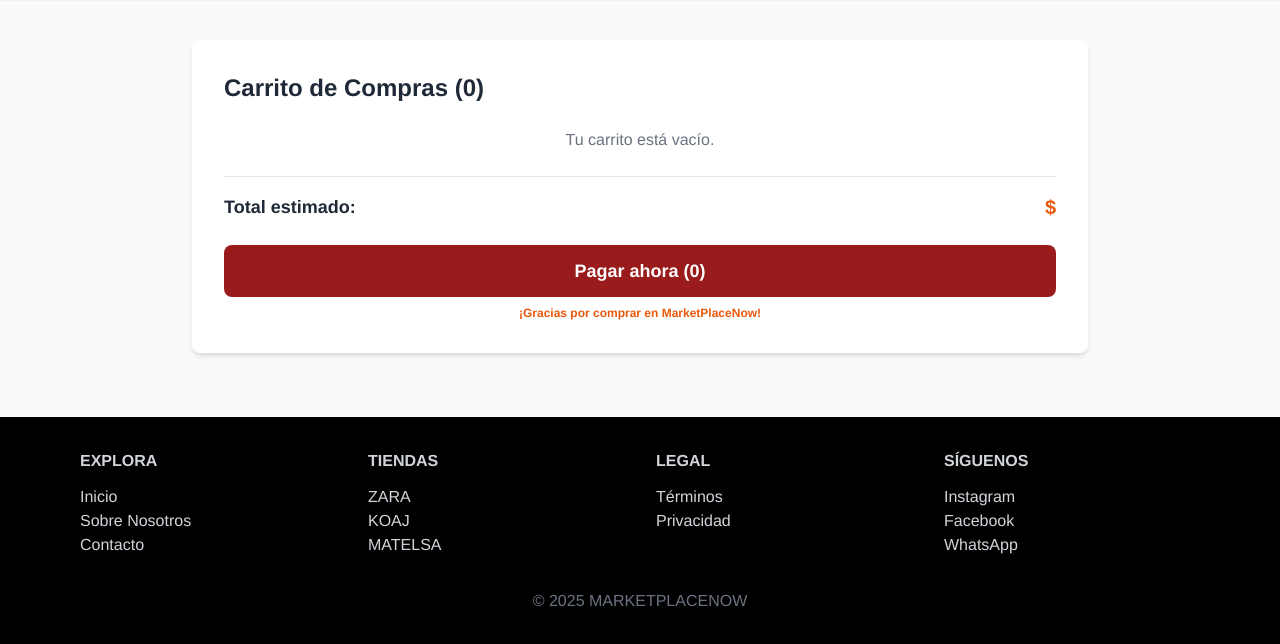
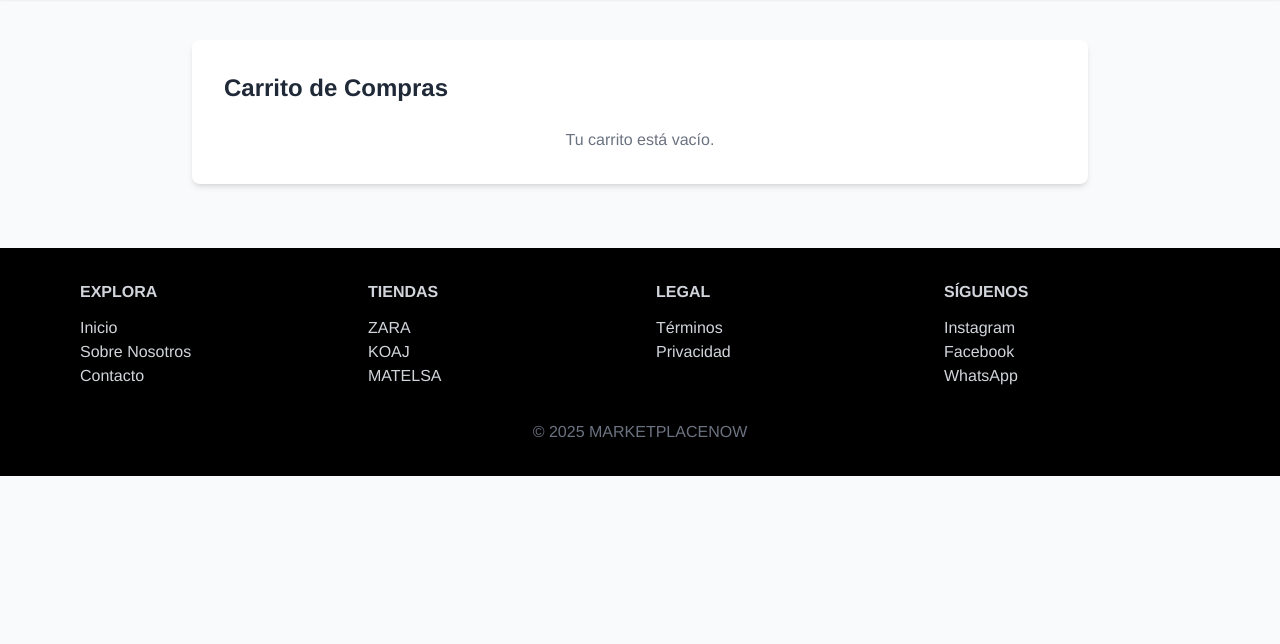
Before and after one commit to AAlexander00/MarketPlaceNow, a Django app: page /carrito/carrito/ in a window 1280 px wide. Shown: the part 114-758 px from the top of the page. Run offline with Django 5.2, Linux system fonts and the light colour scheme; some libraries are stand-ins or nearby versions.

Commit message:
Actualizacion carrito

```diff
--- a/Marketplacenow/carrito/templates/carrito/carrito.html
+++ b/Marketplacenow/carrito/templates/carrito/carrito.html
@@ -3,45 +3,42 @@
 
 {% block content %}
 <div class="max-w-4xl mx-auto mt-10 bg-white p-8 rounded-lg shadow-md">
-  <h2 class="text-2xl font-bold text-gray-800 text-left mb-6">Carrito de Compras ({{ carrito_items|length }})</h2>
+  <h2 class="text-2xl font-bold text-gray-800 text-left mb-6">Carrito de Compras</h2>
 
-  <!-- Lista de productos -->
+  {% if carrito_items %}
     <div class="space-y-4">
       {% for item in carrito_items %}
         <div class="flex items-center justify-between border rounded-lg p-4 hover:shadow">
           <div class="flex items-center space-x-4">
             <img src="/media/{{ item.producto.IMAGEN }}" alt="{{ item.producto.NOMBRE_PRODUCTO }}" class="w-16 h-16 object-cover rounded" />
             <div>
-          <p class="text-sm text-gray-500">MarketplaceNow</p>
+              <p class="text-sm text-gray-500">Cantidad: {{ item.cantidad }}</p>
               <h3 class="text-base font-semibold text-gray-800">{{ item.producto.NOMBRE_PRODUCTO }}</h3>
-          <p class="text-sm text-gray-600">Cantidad: {{ item.cantidad }}</p>
+              <p class="text-sm text-gray-600">{{ item.producto.DESCRIPCION|truncatewords:8 }}</p>
             </div>
           </div>
           <div class="text-right">
-        <p class="text-base font-bold text-red-600">${{ item.subtotal|floatformat:0 }}</p>
-        <form action="{% url 'eliminar_del_carrito' item.id %}" method="POST">
-          {% csrf_token %}
-          <button class="text-sm text-red-600 hover:underline">Eliminar</button>
-        </form>
+            <p class="text-base font-bold text-red-600">${{ item.subtotal|floatformat:"0" }}</p>
+            <a href="{% url 'eliminar_del_carrito' item.id %}" class="text-red-600 hover:underline text-sm">Eliminar</a>
           </div>
         </div>
-    {% empty %}
-    <p class="text-center text-gray-500">Tu carrito está vacío.</p>
       {% endfor %}
     </div>
 
     <!-- Total -->
     <div class="flex justify-between items-center mt-6 border-t pt-4">
       <p class="text-lg font-semibold text-gray-800">Total estimado:</p>
-    <p class="text-xl font-bold text-orange-600">${{ total|floatformat:0 }}</p>
+      <p class="text-xl font-bold text-orange-600">${{ total|floatformat:"0" }}</p>
     </div>
 
     <!-- Botón de pago -->
     <div class="mt-6">
       <a href="#" class="block w-full bg-red-800 text-white text-center py-3 rounded-lg text-lg font-semibold hover:bg-red-950 transition">
-      Pagar ahora ({{ carrito_items|length }})
+        Pagar ahora
       </a>
-    <p class="mt-2 text-center text-xs text-orange-600 font-semibold">¡Gracias por comprar en MarketPlaceNow!</p>
     </div>
+  {% else %}
+    <p class="text-center text-gray-500">Tu carrito está vacío.</p>
+  {% endif %}
 </div>
-{% endblock content %}
+{% endblock %}
```
Lines whose indentation alone changed are shown as unchanged.
